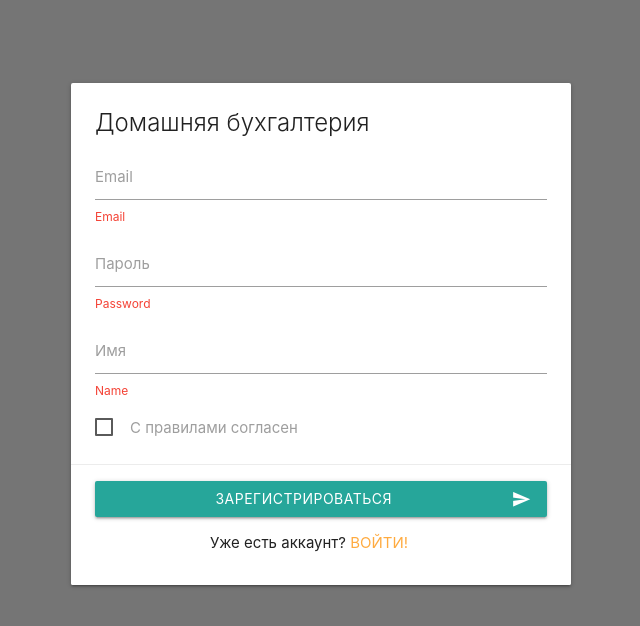
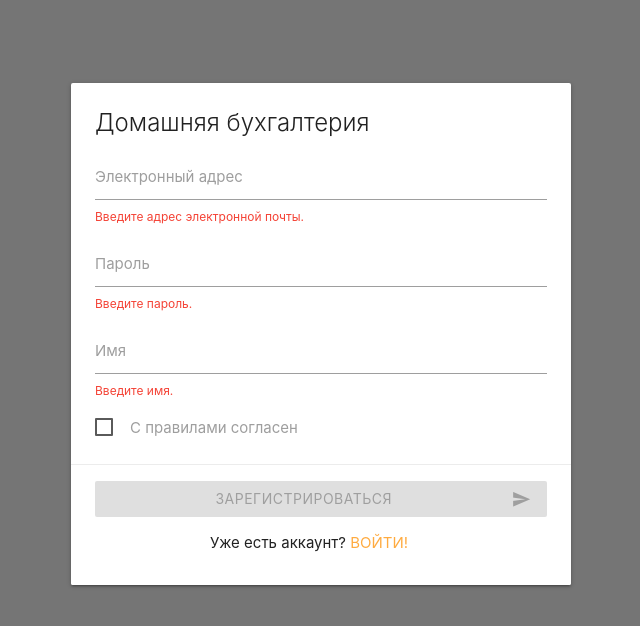
Before and after one commit to SokolovskyiAnton/crm, a Vue app: page /registration in a window 1280 px wide. Shown: the top 626 px of the page, without its empty margins (319-959 px from the left). Built offline with nearby package versions, Linux system fonts and the light colour scheme.

Commit message:
Создана валидация формы входа и регистрации

```diff
--- a/package.json
+++ b/package.json
@@ -12,6 +12,7 @@
     "register-service-worker": "^1.7.1",
     "vue": "^2.6.11",
     "vue-router": "^3.2.0",
+    "vuelidate": "^0.7.5",
     "vuex": "^3.4.0"
   },
   "devDependencies": {
--- a/src/main.js
+++ b/src/main.js
@@ -1,5 +1,6 @@
 import Vue from 'vue'
 import App from './App.vue'
+import Vuelidate from 'vuelidate'
 import './registerServiceWorker'
 import router from './router'
 import store from './store'
@@ -9,6 +10,7 @@ import 'materialize-css/dist/js/materialize.min'
 import './assets/index.css'
 
 Vue.config.productionTip = false
+Vue.use(Vuelidate)
 Vue.filter('date', dateFilter)
 
 new Vue({
--- a/src/views/Login.vue
+++ b/src/views/Login.vue
@@ -1,24 +1,39 @@
 <template>
-    <form class="card auth-card">
+    <form class="card auth-card" @submit.prevent="onSubmit" novalidate>
       <div class="card-content">
         <span class="card-title">Домашняя бухгалтерия</span>
         <div class="input-field">
           <input
+              @blur="$v.email.$touch()"
+              :class="{invalid: $v.email.$error}"
               id="email"
               type="text"
-              class="validate"
+              v-model="email"
           >
-          <label for="email">Email</label>
-          <small class="helper-text invalid">Email</small>
+          <div v-if="!$v.email.required" class="invalid-feedback" style="min-height: 18px;display: block;font-size: 12px;color: #f44336">
+                Введите адрес электронной почты.
+          </div>
+          <div v-if="!$v.email.email" class="invalid-feedback" style="min-height: 18px;display: block;font-size: 12px;color: #f44336">
+                Адрес электронной почты введен некорректно.
+          </div>
+          <label for="email">Электронный адрес</label>
+
         </div>
         <div class="input-field">
           <input
+              @blur="$v.password.$touch()"
+              :class="{invalid: $v.password.$error}"
               id="password"
               type="password"
-              class="validate"
+              v-model="password"
           >
+          <div v-if="!$v.password.required" class="invalid-feedback" style="min-height: 18px;display: block;font-size: 12px;color: #f44336">
+                Введите пароль.
+          </div>
+          <div v-if="!$v.password.minLength" class="invalid-feedback" style="min-height: 18px;display: block;font-size: 12px;color: #f44336">
+                Пароль должен состоять минимум из 6 символов.
+          </div>
           <label for="password">Пароль</label>
-          <small class="helper-text invalid">Password</small>
         </div>
       </div>
       <div class="card-action">
@@ -26,6 +41,7 @@
           <button
               class="btn waves-effect waves-light auth-submit"
               type="submit"
+              :disabled="disabledBtn1"
           >
             Войти
             <i class="material-icons right">send</i>
@@ -34,8 +50,41 @@
 
         <p class="center">
           Нет аккаунта?
-          <a href="/">Зарегистрироваться</a>
+          <router-link to="/registration">Зарегистрироваться</router-link>
         </p>
       </div>
     </form>
 </template>
+
+<script>
+import { required, email, minLength } from 'vuelidate/lib/validators'
+
+export default {
+  data() {
+    return {
+      email: '',
+      password: ''
+    }
+  },
+  validations: {
+      email: { required, email },
+      password: { required, minLength: minLength(6) }
+  },
+  methods: {
+    onSubmit() {
+      const formData = {
+        email: this.email,
+        password: this.password
+      }
+      console.log(formData);
+      this.$router.push('/')
+    }
+  },
+  computed: {
+     disabledBtn1() {
+      return this.$v.email.$invalid ||
+      this.$v.password.$invalid
+    }
+  }
+}
+</script>
--- a/src/views/Registration.vue
+++ b/src/views/Registration.vue
@@ -4,29 +4,49 @@
           <span class="card-title">Домашняя бухгалтерия</span>
           <div class="input-field">
             <input
+                @blur="$v.email.$touch()"
+                :class="{invalid: $v.email.$error}"
                 id="email"
                 type="text"
+                v-model="email"
             >
-            <label for="email">Email</label>
-            <small class="helper-text invalid">Email</small>
+            <label for="email">Электронный адрес</label>
+            <div v-if="!$v.email.required" class="invalid-feedback" style="min-height: 18px;display: block;font-size: 12px;color: #f44336">
+                Введите адрес электронной почты.
+            </div>
+            <div v-if="!$v.email.email" class="invalid-feedback" style="min-height: 18px;display: block;font-size: 12px;color: #f44336">
+                  Адрес электронной почты введен некорректно.
+            </div>
           </div>
           <div class="input-field">
             <input
+                @blur="$v.password.$touch()"
+                :class="{invalid: $v.password.$error}"
                 id="password"
                 type="password"
-                class="validate"
+                v-model="password"
             >
             <label for="password">Пароль</label>
-            <small class="helper-text invalid">Password</small>
+            <div v-if="!$v.password.required" class="invalid-feedback" style="min-height: 18px;display: block;font-size: 12px;color: #f44336">
+                Введите пароль.
+            </div>
+            <div v-if="!$v.password.minLength" class="invalid-feedback" style="min-height: 18px;display: block;font-size: 12px;color: #f44336">
+                  Пароль должен состоять минимум из 6 символов.
+            </div>
           </div>
           <div class="input-field">
             <input
+                @blur="$v.name.$touch()"
+                :class="{invalid: $v.password.$error}"
                 id="name"
                 type="text"
-                class="validate"
+                v-model="name"
             >
+            <div v-if="!$v.name.required" class="invalid-feedback" style="min-height: 18px;display: block;font-size: 12px;color: #f44336">
+                Введите имя.
+            </div>
             <label for="name">Имя</label>
-            <small class="helper-text invalid">Name</small>
+
           </div>
           <p>
             <label>
@@ -40,6 +60,7 @@
             <button
                 class="btn waves-effect waves-light auth-submit"
                 type="submit"
+                :disabled="disabledBtn2"
             >
               Зарегистрироваться
               <i class="material-icons right">send</i>
@@ -48,8 +69,44 @@
 
           <p class="center">
             Уже есть аккаунт?
-            <a href="/">Войти!</a>
+            <router-link to="/login">Войти!</router-link>
           </p>
         </div>
     </form>
 </template>
+
+<script>
+import { required, email, minLength } from 'vuelidate/lib/validators'
+
+export default {
+  data() {
+    return {
+      email: '',
+      password: '',
+      name: ''
+    }
+  },
+  validations: {
+      email: { required, email },
+      password: { required, minLength: minLength(6) },
+      name: { required }
+  },
+  methods: {
+    onSubmit() {
+      const formData = {
+        email: this.email,
+        password: this.password,
+        name: this.name
+      }
+      this.$router.push('/')
+    }
+  },
+  computed: {
+     disabledBtn2() {
+      return this.$v.email.$invalid ||
+      this.$v.password.$invalid ||
+      this.$v.name.$invalid
+    }
+  }
+}
+</script>
```
Also changed, not shown: 1 other file (tests, documents, lock files or other folders).
